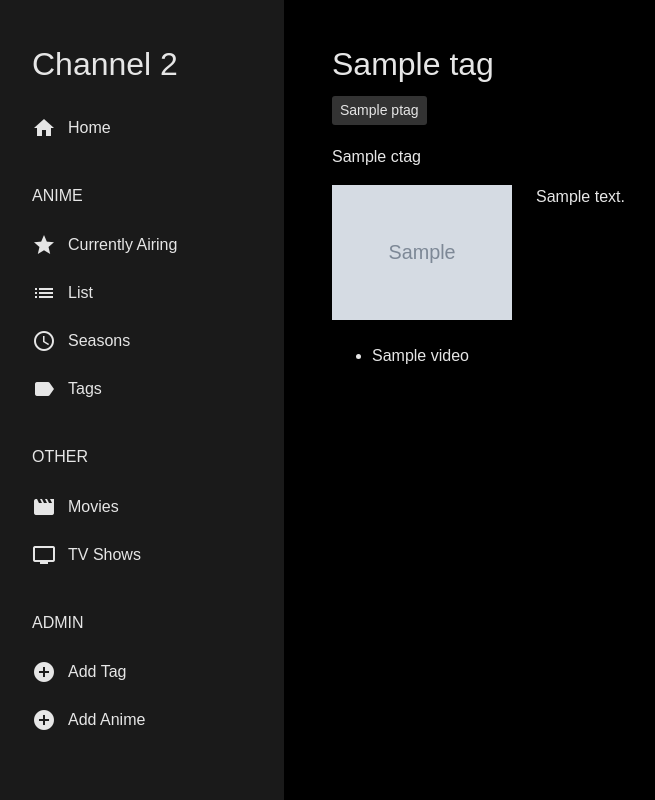
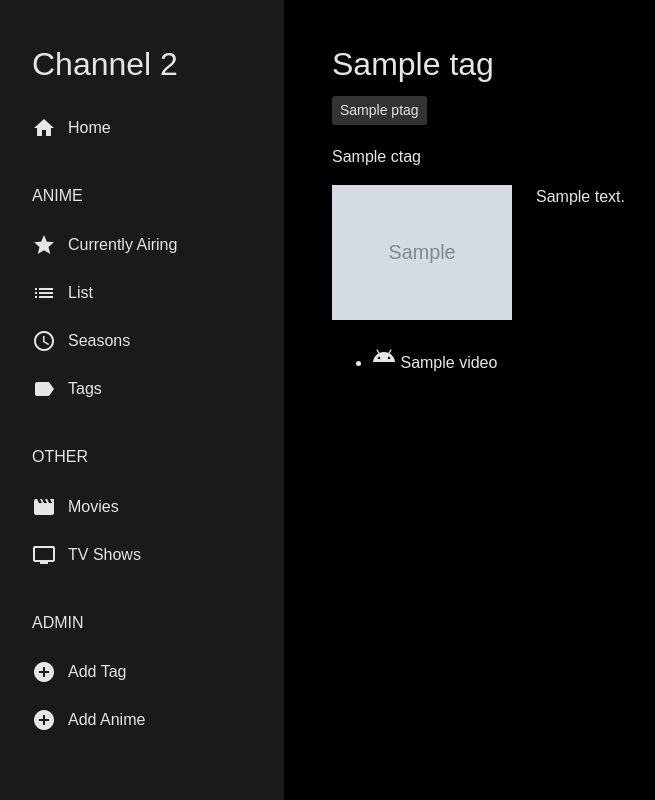
Before and after one commit to derekkwok/channel2, a Python web app: template templates/web/pages/tag.html in a window 1280 px wide. Shown: the whole page, without its empty margins (16-671 px from the left). Run offline with Jinja, Linux system fonts and the light colour scheme; the template is opened without the code that fills it: most values are stand-ins (such as "Sample title", 1, 10 or a date in 2020); grey boxes marked "Sample" are stand-in pictures; some libraries are stand-ins or nearby versions; some web fonts are replaced.

Commit message:
Add intent URL to allow android to open videos in MXPlayer.

```diff
--- a/templates/web/pages/tag.html
+++ b/templates/web/pages/tag.html
@@ -42,6 +42,9 @@
         <ul class="tag-video-list">
             {% for video in videos %}
                 <li>
+                    <a href="intent:http://channel2.derekkwok.net{{ video.file.url }}#Intent;package=com.mxtech.videoplayer.pro;end">
+                        <i class="material-icons">android</i>
+                    </a>
                     <a href="{{ video.file.url }}">{{ video.name }}</a>
                 </li>
             {% endfor %}
```
